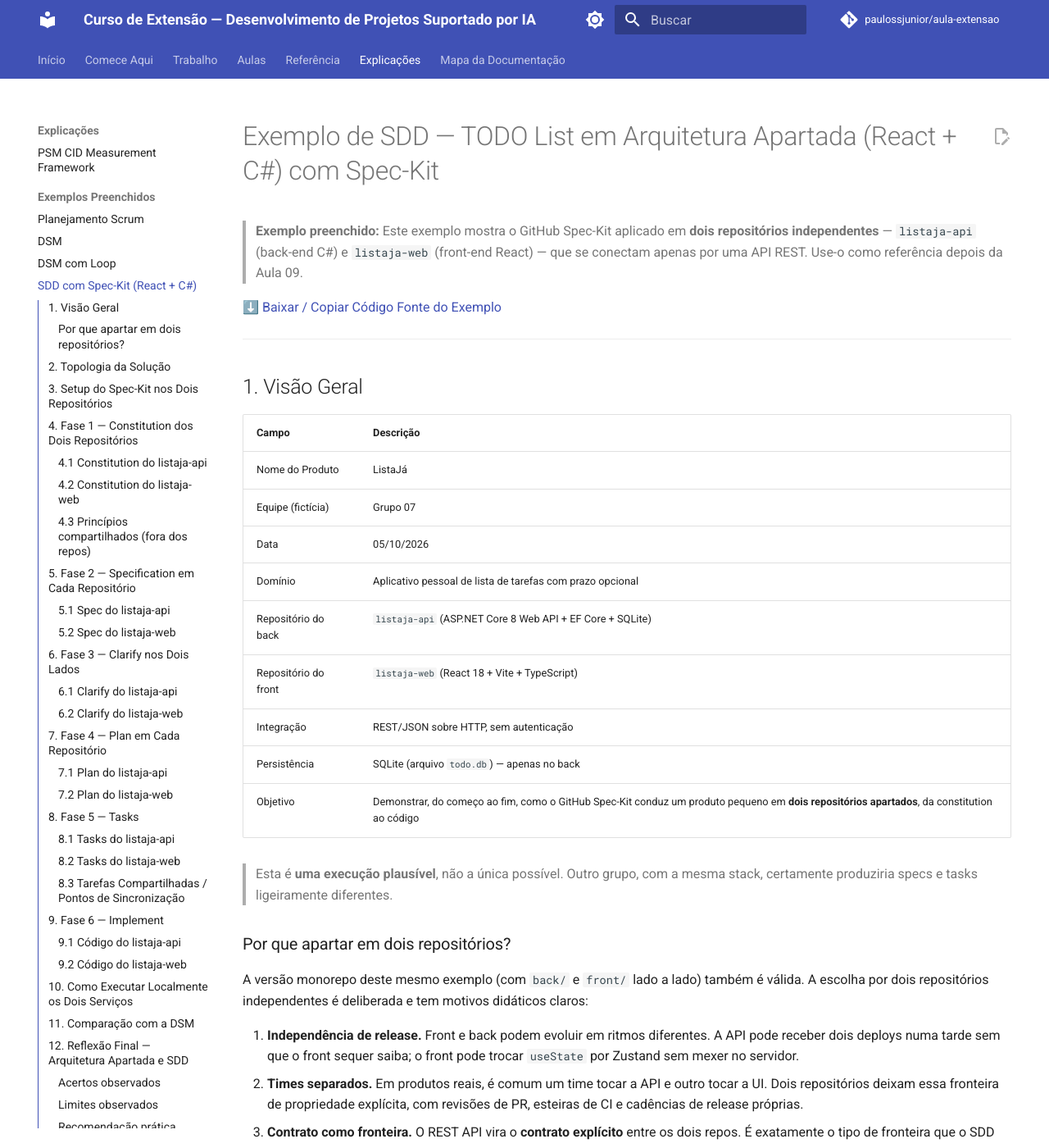
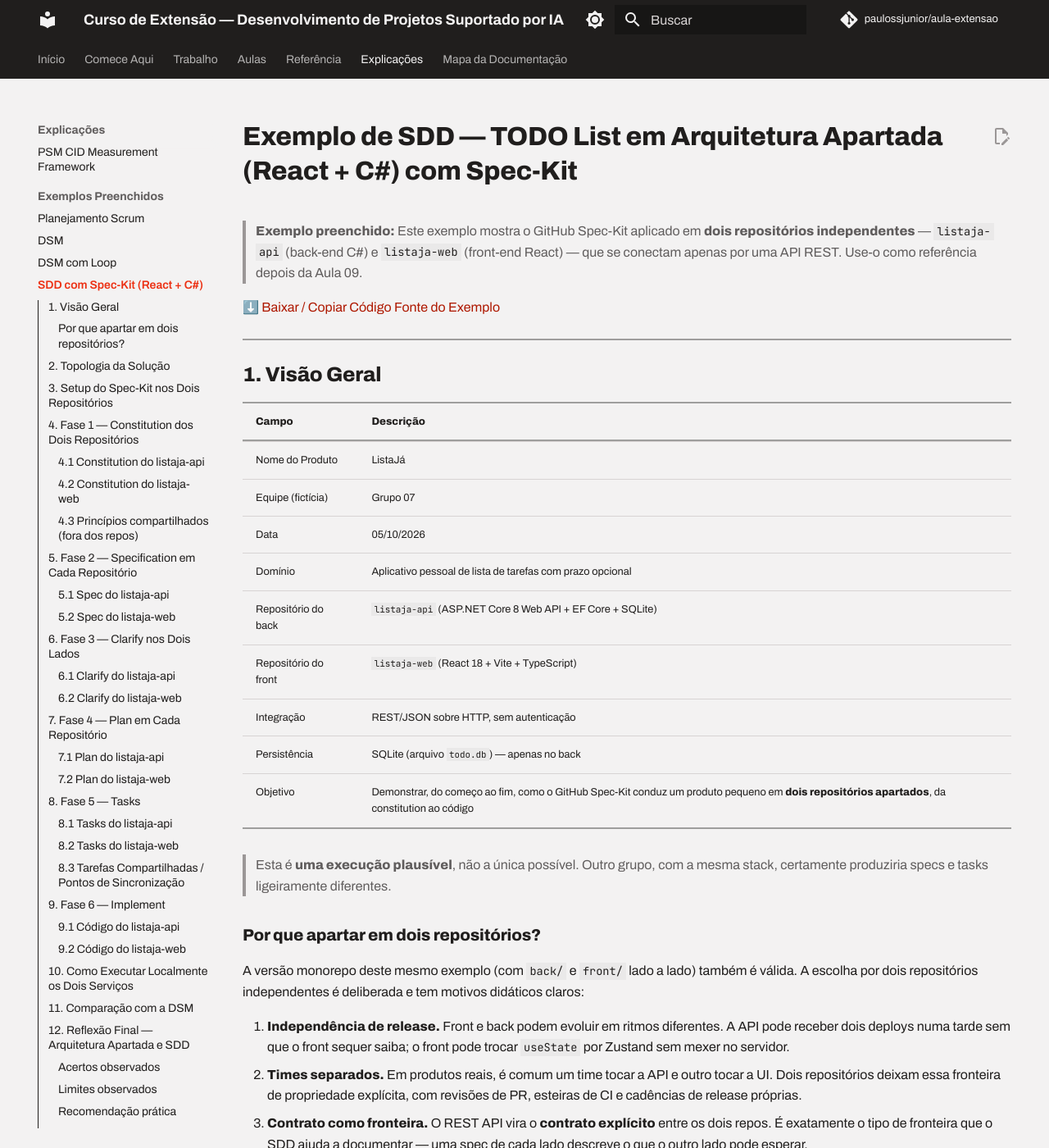
Before and after one commit to paulossjunior/aula-extensao, an MkDocs documentation site: the page built from docs/modelos/sdd-exemplo-todo-react-csharp.md, in a window 1280 px wide and 1400 px high. Shown: the whole window at 82% size. Built offline with MkDocs 1.6.1 and Material for MkDocs 9.7.7, drawn with Linux system fonts in a browser that asks for light colours; comment, search, counter and statistics services are not loaded.

Commit message:
feat: port the Modernist look and guard content consistency in CI
Two fronts, both borrowed from the aula-mestrado repository.

Visual identity

Port its Modernist design system to Material's CSS variables in
docs/assets/css/modernist.css: Archivo throughout with headings at 800,
zero corner radius anywhere, 2px rules between sections, everything
flush left, and #ec3013 reserved for links, focus and what costs a
grade rather than used as decoration. A dark variant inverts the ground
and lifts the accent one ramp step, since the original system is
light-only.

Three things the first pass got wrong, found by screenshotting the
built pages:

- Material defines admonition colours at .md-typeset .admonition.abstract
  (0,3,0); the overrides were weaker and lost, so cyan and orange bars
  survived. Matched the specificity.
- Content already separates sections with `---`, so adding a rule above
  every h2 produced two rules with a gap. Suppressed after an hr.
- Material's font loader requests Archivo at 300/400/700 only, so the
  800 weight never arrived. Imported it explicitly.

Content guard

scripts/conferir-consistencia.py checks what --strict cannot see: that
the promises made to students agree with each other. Five checks — the
calendar points at lessons that exist, every folder it charges has a
brief, every published lesson appears in the schedule, the grading
fronts sum to 100, and every due date exists in the schedule.

Wired into a new ci.yml that runs on pull requests and branches, and
into deploy.yml so a direct push to main is covered too. Verified by
mutation: four injected breaks produced five failures and exit 1.

Co-Authored-By: Claude Opus 5 (1M context) <noreply@anthropic.com>

```diff
--- /dev/null
+++ b/docs/assets/css/modernist.css
@@ -0,0 +1,221 @@
+/* ==========================================================================
+   Modernist — porte do design system do repositório aula-mestrado para o
+   tema Material for MkDocs.
+
+   Princípios que este arquivo faz valer (ver readme do sistema original):
+   plano e arquitetural, Archivo em tudo, vermelho quase-mono sobre fundo
+   claro, raio zero em qualquer canto, réguas fortes de 2px separando
+   seções, tudo alinhado à esquerda, acento usado com parcimônia.
+
+   A folha original é a fonte da verdade dos tokens; aqui eles são
+   reescritos nas variáveis que o Material consome.
+   ========================================================================== */
+
+/* O carregador de fontes do Material pede Archivo em 300/400/700. O Modernist
+   define títulos em 800, peso que nunca chegaria sem esta importação. */
+@import url('https://fonts.googleapis.com/css2?family=Archivo:wght@400;600;800&display=swap');
+
+:root {
+  /* Tokens do Modernist, verbatim */
+  --mn-bg:        #f3f2f2;
+  --mn-surface:   #eae9e9;
+  --mn-text:      #201e1d;
+  --mn-accent:    #ec3013;
+  --mn-divider:   color-mix(in srgb, #201e1d 40%, transparent);
+
+  /* Rampa neutra (OKLCH, escala perceptual compartilhada) */
+  --mn-neutral-100: #f8f4f4;
+  --mn-neutral-200: #eae7e7;
+  --mn-neutral-300: #d7d3d3;
+  --mn-neutral-400: #bab6b6;
+  --mn-neutral-500: #9b9797;
+  --mn-neutral-600: #7d7979;
+  --mn-neutral-700: #605d5d;
+  --mn-neutral-800: #444141;
+  --mn-neutral-900: #2d2b2b;
+
+  /* Rampa do acento */
+  --mn-accent-100: #fff2ef;
+  --mn-accent-200: #ffe0d9;
+  --mn-accent-300: #ffc4b8;
+  --mn-accent-400: #ff9783;
+  --mn-accent-500: #ff563c;
+  --mn-accent-600: #dd2b0f;
+  --mn-accent-700: #ae1800;   /* passo para texto corrido em acento */
+  --mn-accent-800: #7c1405;
+  --mn-accent-900: #4d170e;
+
+  --mn-regua: 2px;            /* "não suavizar as réguas em fio de cabelo" */
+}
+
+/* --------------------------------------------------------------------------
+   Tema claro
+   -------------------------------------------------------------------------- */
+[data-md-color-scheme="default"] {
+  --md-default-bg-color:            var(--mn-bg);
+  --md-default-bg-color--light:     var(--mn-neutral-200);
+  --md-default-bg-color--lighter:   var(--mn-neutral-100);
+  --md-default-fg-color:            var(--mn-text);
+  --md-default-fg-color--light:     var(--mn-neutral-700);
+  --md-default-fg-color--lighter:   var(--mn-neutral-500);
+  --md-default-fg-color--lightest:  var(--mn-neutral-300);
+
+  --md-primary-fg-color:            var(--mn-text);
+  --md-primary-fg-color--light:     var(--mn-neutral-800);
+  --md-primary-fg-color--dark:      #000000;
+  --md-primary-bg-color:            var(--mn-bg);
+  --md-primary-bg-color--light:     var(--mn-neutral-300);
+
+  --md-accent-fg-color:             var(--mn-accent);
+  --md-accent-bg-color:             var(--mn-bg);
+
+  --md-typeset-color:               var(--mn-text);
+  --md-typeset-a-color:             var(--mn-accent-700);  /* 3:1 não basta para corpo de texto */
+  --md-typeset-mark-color:          var(--mn-accent-200);
+
+  --md-code-bg-color:               var(--mn-surface);
+  --md-code-fg-color:               var(--mn-text);
+
+  --md-footer-bg-color:             var(--mn-text);
+  --md-footer-bg-color--dark:       #000000;
+}
+
+/* --------------------------------------------------------------------------
+   Tema escuro — o sistema é de fundo claro; esta é a inversão mínima,
+   com o acento subindo um passo da rampa, como o readme orienta.
+   -------------------------------------------------------------------------- */
+[data-md-color-scheme="slate"] {
+  --md-default-bg-color:            var(--mn-neutral-900);
+  --md-default-bg-color--light:     var(--mn-neutral-800);
+  --md-default-bg-color--lighter:   var(--mn-neutral-700);
+  --md-default-fg-color:            var(--mn-bg);
+  --md-default-fg-color--light:     var(--mn-neutral-300);
+  --md-default-fg-color--lighter:   var(--mn-neutral-500);
+  --md-default-fg-color--lightest:  var(--mn-neutral-700);
+
+  --md-primary-fg-color:            #000000;
+  --md-primary-bg-color:            var(--mn-bg);
+
+  --md-accent-fg-color:             var(--mn-accent-500);
+  --md-typeset-color:               var(--mn-bg);
+  --md-typeset-a-color:             var(--mn-accent-400);
+  --md-typeset-mark-color:          var(--mn-accent-800);
+
+  --md-code-bg-color:               var(--mn-neutral-800);
+  --md-code-fg-color:               var(--mn-bg);
+
+  --md-footer-bg-color:             #000000;
+  --mn-divider: color-mix(in srgb, #f3f2f2 40%, transparent);
+}
+
+/* --------------------------------------------------------------------------
+   Raio zero. "Não arredonde um canto em lugar nenhum."
+   -------------------------------------------------------------------------- */
+.md-typeset :is(pre, code, table, img, details, .admonition, .tabbed-block),
+.md-typeset :is(.md-button, .highlight, .highlighttable),
+.md-search__form, .md-search__output, .md-search-result__article,
+.md-nav__link, .md-tabs__link, .md-header, .md-footer,
+.md-typeset .md-typeset__table, .md-dialog, .md-top {
+  border-radius: 0 !important;
+}
+
+/* --------------------------------------------------------------------------
+   Tipografia — Archivo, títulos em 800, sempre à esquerda
+   -------------------------------------------------------------------------- */
+.md-typeset :is(h1, h2, h3, h4, h5, h6) {
+  font-weight: 800;
+  letter-spacing: -0.01em;
+  text-align: left;
+}
+.md-typeset h1 { color: var(--md-default-fg-color); }
+
+/* Régua forte entre seções, no lugar do fio padrão do Material */
+.md-typeset h2 {
+  border-top: var(--mn-regua) solid var(--mn-divider);
+  padding-top: 1.2rem;
+  margin-top: 2.4rem;
+}
+.md-typeset h2:first-of-type { border-top: 0; padding-top: 0; }
+/* O conteúdo já separa seções com `---`; sem isto sairiam duas réguas seguidas. */
+.md-typeset hr + h2 { border-top: 0; padding-top: 0; margin-top: 1.2rem; }
+.md-typeset hr {
+  border-bottom: var(--mn-regua) solid var(--mn-divider);
+}
+
+/* --------------------------------------------------------------------------
+   Admonitions — caixa plana com barra de acento à esquerda, sem sombra
+   -------------------------------------------------------------------------- */
+.md-typeset :is(.admonition, details) {
+  border: 0;
+  border-left: 4px solid var(--md-default-fg-color--lighter);
+  box-shadow: none;
+  background: var(--md-default-bg-color--light);
+  font-size: 0.72rem;
+}
+.md-typeset :is(.admonition-title, summary) {
+  background: transparent !important;
+  font-weight: 800;
+}
+/* Paleta mono: tudo em tinta, acento reservado ao que custa nota.
+   A especificidade precisa empatar com `.md-typeset .admonition.abstract`. */
+.md-typeset .admonition[class], .md-typeset details[class] {
+  border-color: var(--md-default-fg-color--lighter);
+}
+.md-typeset .admonition.danger, .md-typeset details.danger,
+.md-typeset .admonition.warning, .md-typeset details.warning {
+  border-color: var(--mn-accent);
+}
+
+/* Ícone e seta do título seguem a mesma regra */
+.md-typeset .admonition > .admonition-title::before,
+.md-typeset details > summary::before {
+  background-color: var(--md-default-fg-color--light);
+}
+.md-typeset :is(.danger, .warning) > :is(.admonition-title, summary)::before {
+  background-color: var(--mn-accent);
+}
+.md-typeset .admonition > .admonition-title::after,
+.md-typeset details > summary::after {
+  color: var(--md-default-fg-color--light);
+}
+.md-typeset .admonition[class]:focus-within,
+.md-typeset details[class]:focus-within { box-shadow: none; }
+
+/* --------------------------------------------------------------------------
+   Tabelas — cabeçalho em tinta, réguas visíveis, nada flutuando
+   -------------------------------------------------------------------------- */
+.md-typeset table:not([class]) {
+  border: 0;
+  border-top: var(--mn-regua) solid var(--mn-divider);
+  border-bottom: var(--mn-regua) solid var(--mn-divider);
+  box-shadow: none;
+}
+.md-typeset table:not([class]) th {
+  background: transparent;
+  color: var(--md-default-fg-color);
+  font-weight: 800;
+  border-bottom: var(--mn-regua) solid var(--mn-divider);
+}
+.md-typeset table:not([class]) td {
+  border-top: 1px solid var(--md-default-fg-color--lightest);
+}
+
+/* --------------------------------------------------------------------------
+   Acento com parcimônia — ação primária, ênfase pequena, foco
+   -------------------------------------------------------------------------- */
+.md-typeset a:hover { color: var(--mn-accent); }
+.md-typeset :is(strong, b) { font-weight: 800; }
+
+:is(a, button, input, summary, .md-nav__link, .md-tabs__link):focus-visible {
+  outline: 2px solid var(--mn-accent);
+  outline-offset: 2px;
+}
+
+.md-typeset ::selection { background: var(--mn-accent-200); }
+[data-md-color-scheme="slate"] .md-typeset ::selection { background: var(--mn-accent-800); }
+
+/* Item ativo na navegação lateral: o acento marca onde você está */
+.md-nav__link--active { color: var(--mn-accent) !important; font-weight: 600; }
+
+/* Código embutido: superfície tonal, sem cápsula arredondada */
+.md-typeset code { padding: 0.1em 0.3em; }
--- a/mkdocs.yml
+++ b/mkdocs.yml
@@ -11,18 +11,21 @@ validation:
 theme:
   name: material
   language: pt
+  font:
+    text: Archivo
+    code: JetBrains Mono
   palette:
     - media: "(prefers-color-scheme: light)"
       scheme: default
-      primary: indigo
-      accent: indigo
+      primary: custom
+      accent: custom
       toggle:
         icon: material/brightness-7
         name: Mudar para modo escuro
     - media: "(prefers-color-scheme: dark)"
       scheme: slate
-      primary: indigo
-      accent: indigo
+      primary: custom
+      accent: custom
       toggle:
         icon: material/brightness-4
         name: Mudar para modo claro
@@ -87,6 +90,9 @@ nav:
 
   - Mapa da Documentação: materiais/index.md
 
+extra_css:
+  - assets/css/modernist.css
+
 markdown_extensions:
   - admonition
   - tables
```
Also changed, not shown: AGENTS.md (+21 -2 lines), README.md (+4 -1 lines), 3 other files.
